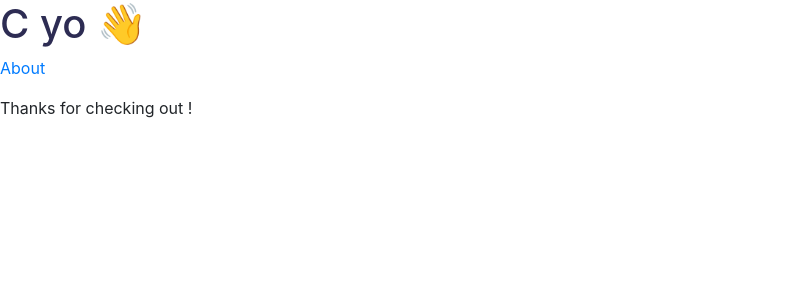
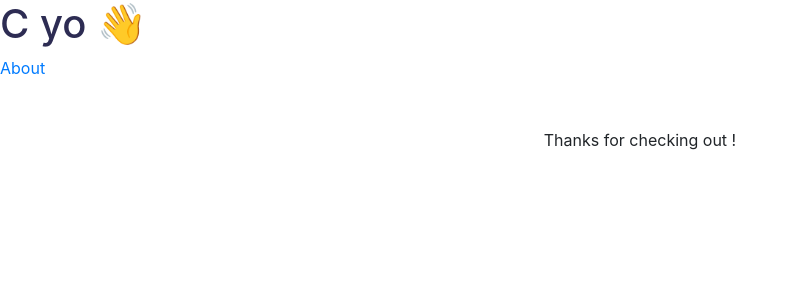
Before and after one commit to space-rocket/launchpad, a Next.js app in the folder frontend/: page /c in a window 1280 px wide. Shown: the top 300 px of the page, without its empty margins (0-798 px from the left). Built offline with nearby package versions, Linux system fonts and the light colour scheme.

Commit message:
center footer text

```diff
--- a/frontend/components/layouts/Layout.tsx
+++ b/frontend/components/layouts/Layout.tsx
@@ -14,8 +14,10 @@ const Layout: React.SFC<Props> = ({ children, title = 'This is the default title
       <meta name='viewport' content='initial-scale=1.0, width=device-width' />
       <script async defer src="https://buttons.github.io/buttons.js"></script>
     </Head>
-    {children}
-    <footer>
+    <main className="mb-5">
+      {children}
+    </main>
+    <footer className="text-center">
       Thanks for checking out {process.env.PROJECT_NAME}!
     </footer>
   </div>
```
